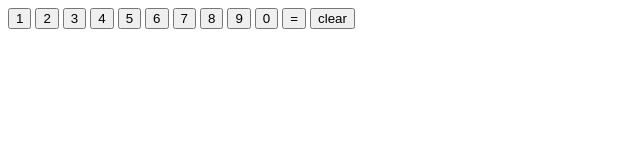
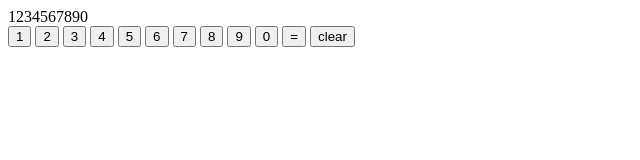
Before and after one commit to JuanPabloCC/calculator, a plain HTML site: page index.html in a window 1280 px wide. Shown: the whole page, without its empty margins (0-640 px from the left). Drawn offline with Linux system fonts and the light colour scheme.

Commit message:
feat: add dummy numbers to calc display

```diff
--- a/index.html
+++ b/index.html
@@ -8,7 +8,7 @@
 <body>
 
     <div id="main-calc-body">
-        <div id="calc-display"></div>
+        <div id="calc-display">1234567890</div>
         <div id="calc-btn-panel">
             <button id="btn-1">1</button>
             <button id="btn-2">2</button>
```
